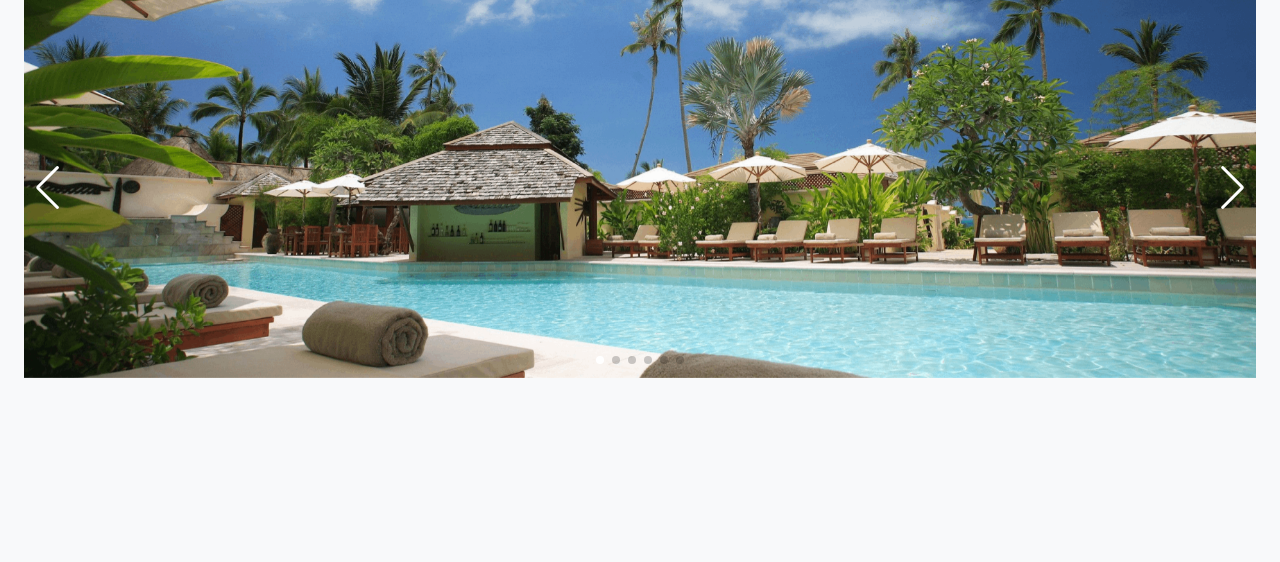
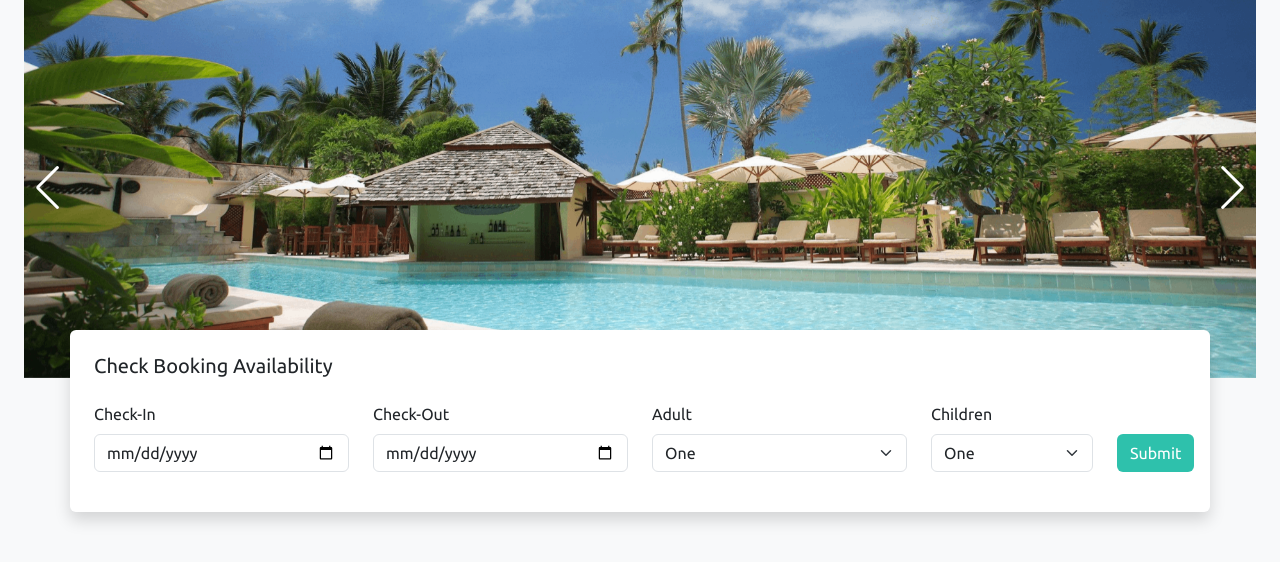
Before and after one commit to devashishsoni98/Web-Based-Skyline-Management-System, a PHP site: page / in a window 1280 px wide. Shown: the part 93-655 px from the top of the page. Run offline with PHP 8.4, Linux system fonts and the light colour scheme.

Commit message:
adding availability form

```diff
--- a/index.html
+++ b/index.html
@@ -213,7 +213,7 @@
                   <div class="col-md-12 p-0 mb-3">
                     <label class="form-label">Address</label>
                     <textarea
-                      class="form-control shaodw-none"
+                      class="form-control shadow-none"
                       rows="1"
                     ></textarea>
                   </div>
@@ -318,7 +318,61 @@
       </div>
     </div>
 
+    <!-- Availability Form -->
+    <div class="container availability-form">
+      <div class="row">
+        <div class="col-lg-12 bg-white shadow p-4 rounded">
+          <h5 class="mb-4">Check Booking Availability</h5>
+          <form>
+            <div class="row align-items-end">
+              <div class="col-lg-3 mb-3">
+                <label class="form-label fw-5">Check-In</label>
+                <input
+                  type="date"
+                  class="form-control shadow-none"
+                  aria-describedby="emailHelp"
+                />
+              </div>
+              <div class="col-lg-3 mb-3">
+                <label class="form-label fw-5">Check-Out</label>
+                <input
+                  type="date"
+                  class="form-control shadow-none"
+                  aria-describedby="emailHelp"
+                />
+              </div>
+              <div class="col-lg-3 mb-3">
+                <label class="form-label fw-5">Adult</label>
+                <select class="form-select shadow-none">
+                  <option value="1">One</option>
+                  <option value="2">Two</option>
+                  <option value="3">Three</option>
+                </select>
+              </div>
+              <div class="col-lg-2 mb-3">
+                <label class="form-label fw-5">Children</label>
+                <select class="form-select shadow-none">
+                  <option value="1">One</option>
+                  <option value="2">Two</option>
+                  <option value="3">Three</option>
+                </select>
+              </div>
+              <div class="col-lg-1 mb-lg-3 mt-2">
+                <button
+                  type="submit"
+                  class="btn text-white shadow-none custom-bg"
+                >
+                  Submit
+                </button>
+              </div>
+            </div>
+          </form>
+        </div>
+      </div>
+    </div>
 
+    <br /><br /><br />
+    <br /><br /><br />
 
     <script
       src="https://cdn.jsdelivr.net/npm/bootstrap@5.3.2/dist/js/bootstrap.bundle.min.js"
@@ -332,7 +386,7 @@
         slidesPerView: 1,
         spaceBetween: 30,
         loop: true,
-        autoplay:{
+        autoplay: {
           delay: 3000,
           disableOnInteraction: false,
         },
@@ -349,6 +403,5 @@
         },
       });
     </script>
-
   </body>
 </html>
--- a/style.css
+++ b/style.css
@@ -16,7 +16,31 @@ input[type="number"] {
   font-family: "Ubuntu", sans-serif;
 }
 
-
 .h-font {
   font-family: "Merienda", cursive;
 }
+
+.custom-bg {
+  background-color: #2ec1ac;
+}
+.custom-bg:hover {
+  background-color: #279e8c;
+}
+
+/* Availability Form */
+.fw-5 {
+  font-weight: 500;
+}
+
+.availability-form {
+  margin-top: -3rem;
+  z-index: 2;
+  position: relative;
+}
+
+@media screen and (max-width: 768px) {
+  .availability-form {
+    margin-top: 25px;
+    padding: 0 35px;
+  }
+}
```
Lines whose indentation alone changed are shown as unchanged.
